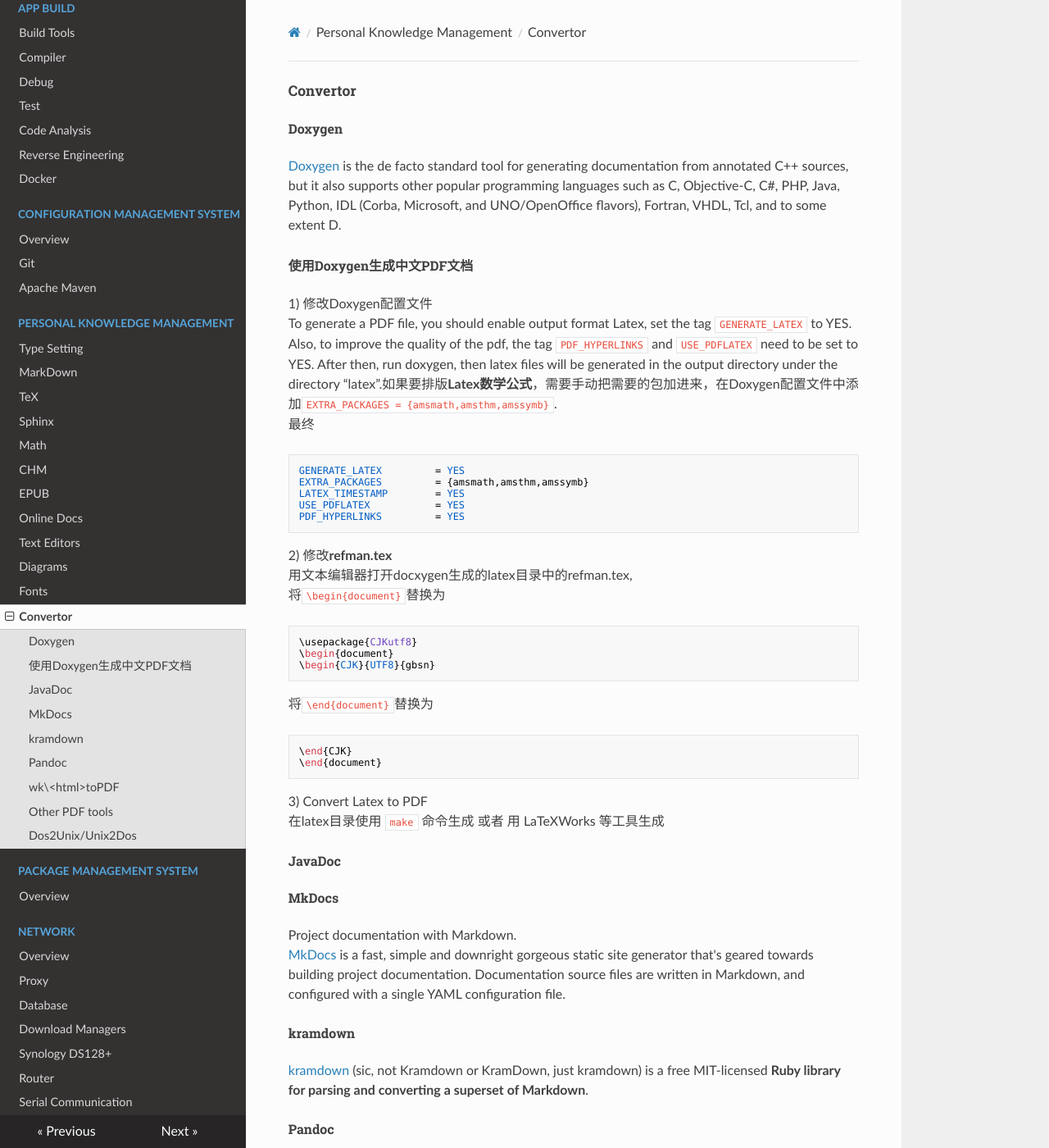
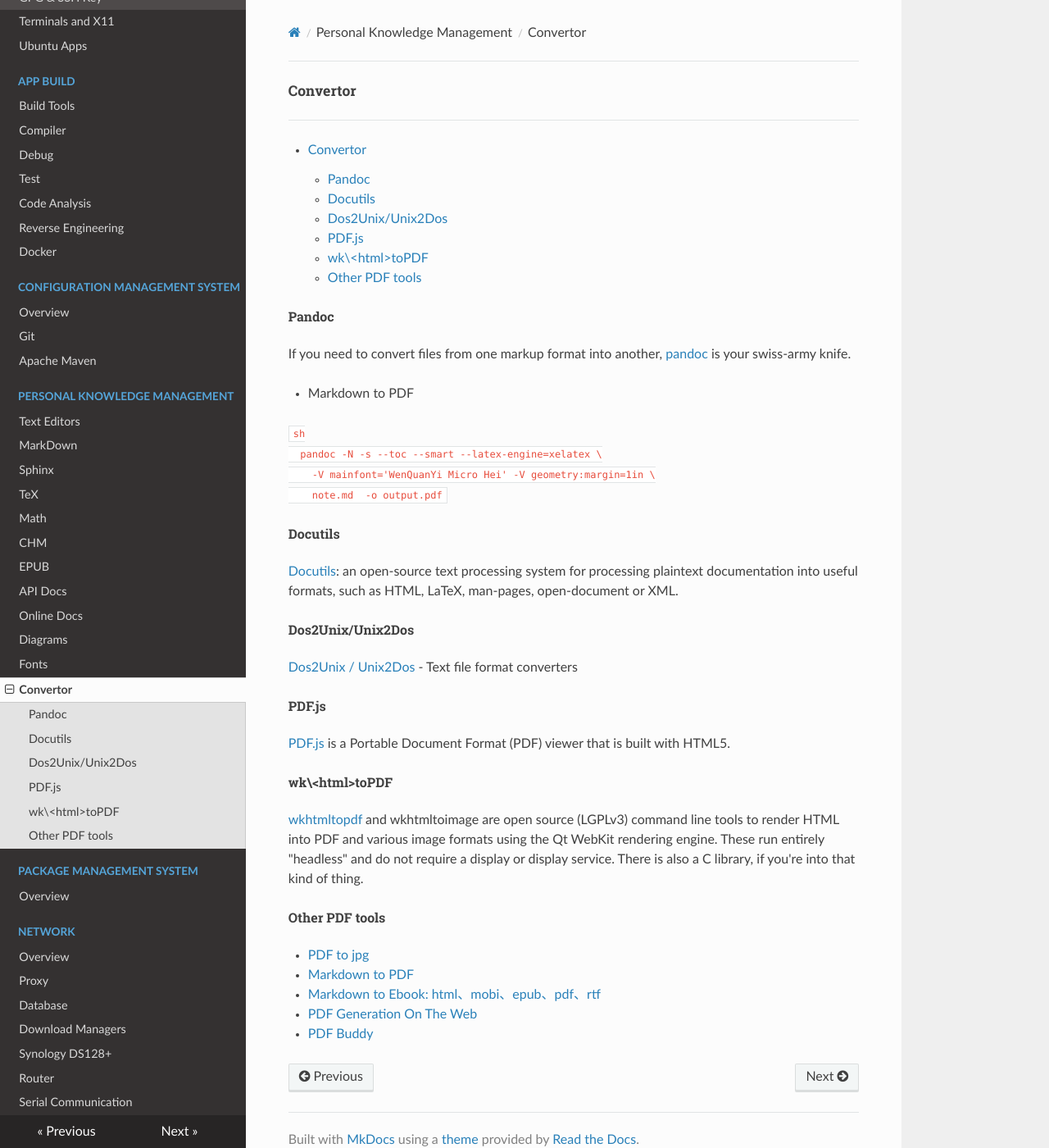
Before and after one commit to cggos/DevOps, an MkDocs documentation site: the page built from docs/06-personal_knowledge_management/type_setting/Convertor.md, in a window 1280 px wide and 1400 px high. Shown: the whole window at 82% size. Built offline with MkDocs 1.6.1, drawn with Linux system fonts in a browser that asks for light colours; nearby versions of some CDN libraries; some of the changed text lies outside the part shown.

Commit message:
refactor: update docs/06-personal_knowledge_management/type_setting/

````diff
--- a/docs/06-personal_knowledge_management/type_setting/Convertor.md
+++ b/docs/06-personal_knowledge_management/type_setting/Convertor.md
@@ -1,64 +1,45 @@
 # Convertor
 
-## Doxygen
-[Doxygen](http://www.stack.nl/~dimitri/doxygen) is the de facto standard tool for generating documentation from annotated C++ sources, but it also supports other popular programming languages such as C, Objective-C, C#, PHP, Java, Python, IDL (Corba, Microsoft, and UNO/OpenOffice flavors), Fortran, VHDL, Tcl, and to some extent D.
+-----
 
-### 使用Doxygen生成中文PDF文档
-1) 修改Doxygen配置文件
-To generate a PDF file, you should enable output format Latex, set the tag `GENERATE_LATEX` to YES. Also, to improve the quality of the pdf, the tag  `PDF_HYPERLINKS` and  `USE_PDFLATEX` need to be set to YES. After then, run doxygen, then latex files will be generated in the output directory under the directory “latex”.如果要排版**Latex数学公式**，需要手动把需要的包加进来，在Doxygen配置文件中添加`EXTRA_PACKAGES = {amsmath,amsthm,amssymb}`.
-最终
-```
-GENERATE_LATEX         = YES
-EXTRA_PACKAGES         = {amsmath,amsthm,amssymb}
-LATEX_TIMESTAMP        = YES
-USE_PDFLATEX           = YES
-PDF_HYPERLINKS         = YES
-```
-2) 修改**refman.tex**
-用文本编辑器打开docxygen生成的latex目录中的refman.tex,
-将`\begin{document}`替换为
-```
-\usepackage{CJKutf8}
-\begin{document}
-\begin{CJK}{UTF8}{gbsn}
-```
-将`\end{document}`替换为
-```
-\end{CJK}
-\end{document}
-```
-
-3) Convert Latex to PDF
-在latex目录使用 `make` 命令生成 或者 用 LaTeXWorks 等工具生成
-
-## JavaDoc
-
-## MkDocs
-Project documentation with Markdown.
-[MkDocs](http://www.mkdocs.org/) is a fast, simple and downright gorgeous static site generator that's geared towards building project documentation. Documentation source files are written in Markdown, and configured with a single YAML configuration file.
-
-## kramdown
-[kramdown](https://kramdown.gettalong.org/index.html) (sic, not Kramdown or KramDown, just kramdown) is a free MIT-licensed **Ruby library for parsing and converting a superset of Markdown**.
+[TOC]
 
 ## Pandoc
+
 If you need to convert files from one markup format into another, [pandoc](http://pandoc.org/) is your swiss-army knife.
 
 * Markdown to PDF
-```
-pandoc -N -s --toc --smart --latex-engine=xelatex -V mainfont='WenQuanYi Micro Hei' -V geometry:margin=1in note.md  -o output.pdf
-```
+
+  ```sh
+  pandoc -N -s --toc --smart --latex-engine=xelatex \
+    -V mainfont='WenQuanYi Micro Hei' -V geometry:margin=1in \
+    note.md  -o output.pdf
+  ```
+
+## Docutils
+
+[Docutils](http://docutils.sourceforge.net/): an open-source text processing system for processing plaintext documentation into useful formats, such as HTML, LaTeX, man-pages, open-document or XML.
+
+## Dos2Unix/Unix2Dos
+
+[Dos2Unix / Unix2Dos](https://waterlan.home.xs4all.nl/dos2unix.html) - Text file format converters
+
+## PDF.js
+
+[PDF.js](https://github.com/mozilla/pdf.js) is a Portable Document Format (PDF) viewer that is built with HTML5.
 
 ## wk\<html\>toPDF
+
 [wkhtmltopdf](https://wkhtmltopdf.org/) and wkhtmltoimage are open source (LGPLv3) command line tools to render HTML into PDF and various image formats using the Qt WebKit rendering engine. These run entirely "headless" and do not require a display or display service. There is also a C library, if you're into that kind of thing.
 
 ## Other PDF tools
+
 * [PDF to jpg](https://pdf2jpg.net/)
+
 * [Markdown to PDF](http://www.markdowntopdf.com/)
+
 * [Markdown to Ebook: html、mobi、epub、pdf、rtf](https://github.com/phodal/ebook-boilerplate)
+
 * [PDF Generation On The Web](https://fraserxu.me/2015/08/20/pdf-generation-on-the-web/)
+
 * [PDF Buddy](https://www.pdfbuddy.com/)
-
-**Atom Markdown to PDF**: Atom有一个Markdown Preview的插件，Markdown文件下按ctrl+shit+m就可以预览Markdown，然后右键生成的预览文件可以保存为html文件，再用chrome打开这个html文件，右键Print里面转换成pdf
-
-## Dos2Unix/Unix2Dos
-* [link](https://waterlan.home.xs4all.nl/dos2unix.html)
--- a/mkdocs.yml
+++ b/mkdocs.yml
@@ -35,15 +35,15 @@
       - Apache Maven: 04-configuration_management_system/maven.md
 
     - Personal Knowledge Management:
-      - Type Setting: 06-personal_knowledge_management/type_setting/README.md.md
+      - Text Editors: 06-personal_knowledge_management/type_setting/TextEditors.md
       - MarkDown: 06-personal_knowledge_management/type_setting/MarkDown.md
+      - Sphinx: 06-personal_knowledge_management/type_setting/Sphinx.md
       - TeX: 06-personal_knowledge_management/type_setting/TeX.md
-      - Sphinx: 06-personal_knowledge_management/type_setting/Sphinx.md
       - Math: 06-personal_knowledge_management/type_setting/Math.md
       - CHM: 06-personal_knowledge_management/type_setting/CHM.md
       - EPUB: 06-personal_knowledge_management/type_setting/EPUB.md
+      - API Docs: 06-personal_knowledge_management/type_setting/API-Docs.md
       - Online Docs: 06-personal_knowledge_management/type_setting/OnlineDocs.md
-      - Text Editors: 06-personal_knowledge_management/type_setting/TextEditors.md
       - Diagrams: 06-personal_knowledge_management/type_setting/Diagrams.md
       - Fonts: 06-personal_knowledge_management/type_setting/Fonts.md
       - Convertor: 06-personal_knowledge_management/type_setting/Convertor.md
````
Also changed, not shown: docs/06-personal_knowledge_management/type_setting/API-Docs.md (added, +48 -0 lines), docs/06-personal_knowledge_management/type_setting/MarkDown.md (+11 -0 lines), docs/06-personal_knowledge_management/type_setting/README.md (deleted, +0 -8 lines), docs/06-personal_knowledge_management/type_setting/Sphinx.md (+3 -0 lines), docs/06-personal_knowledge_management/type_setting/TextEditors.md (+2 -0 lines).
